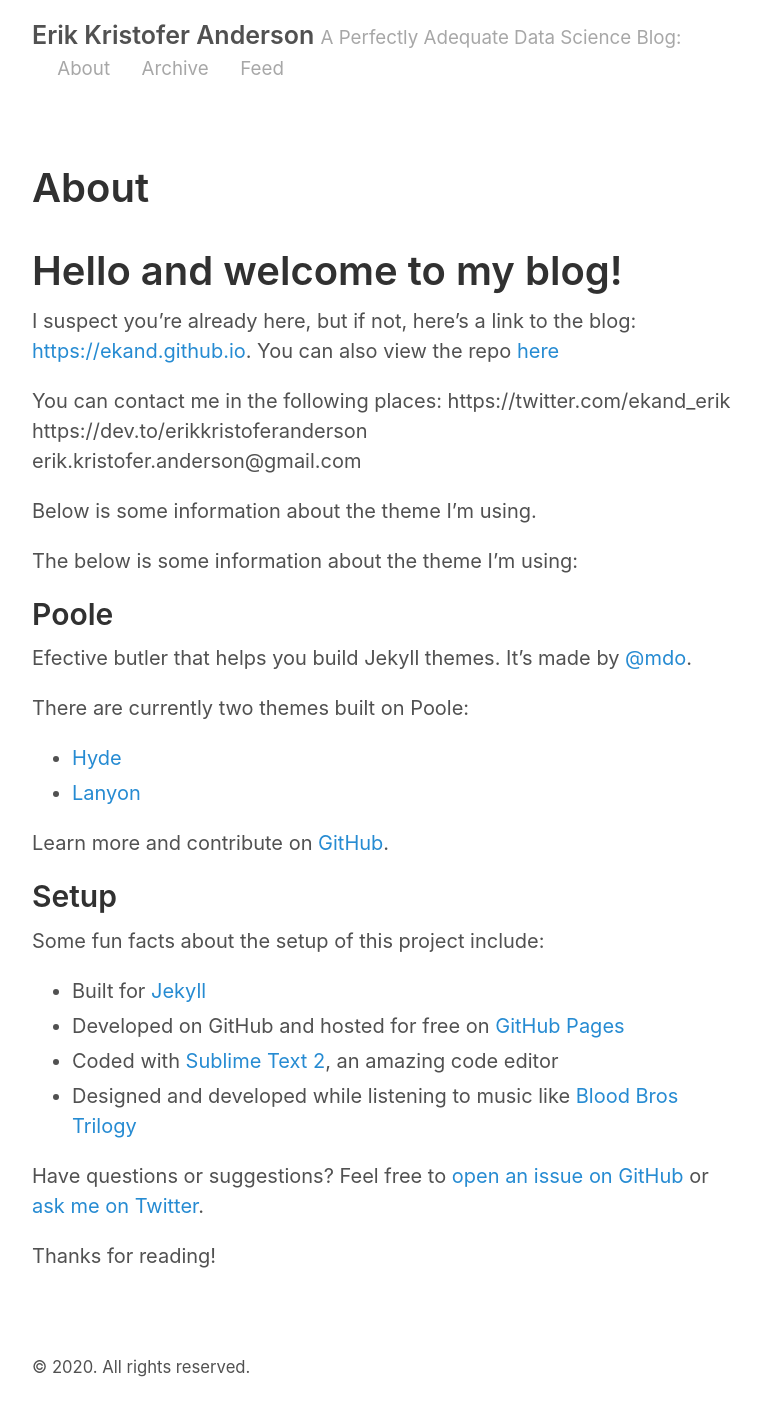
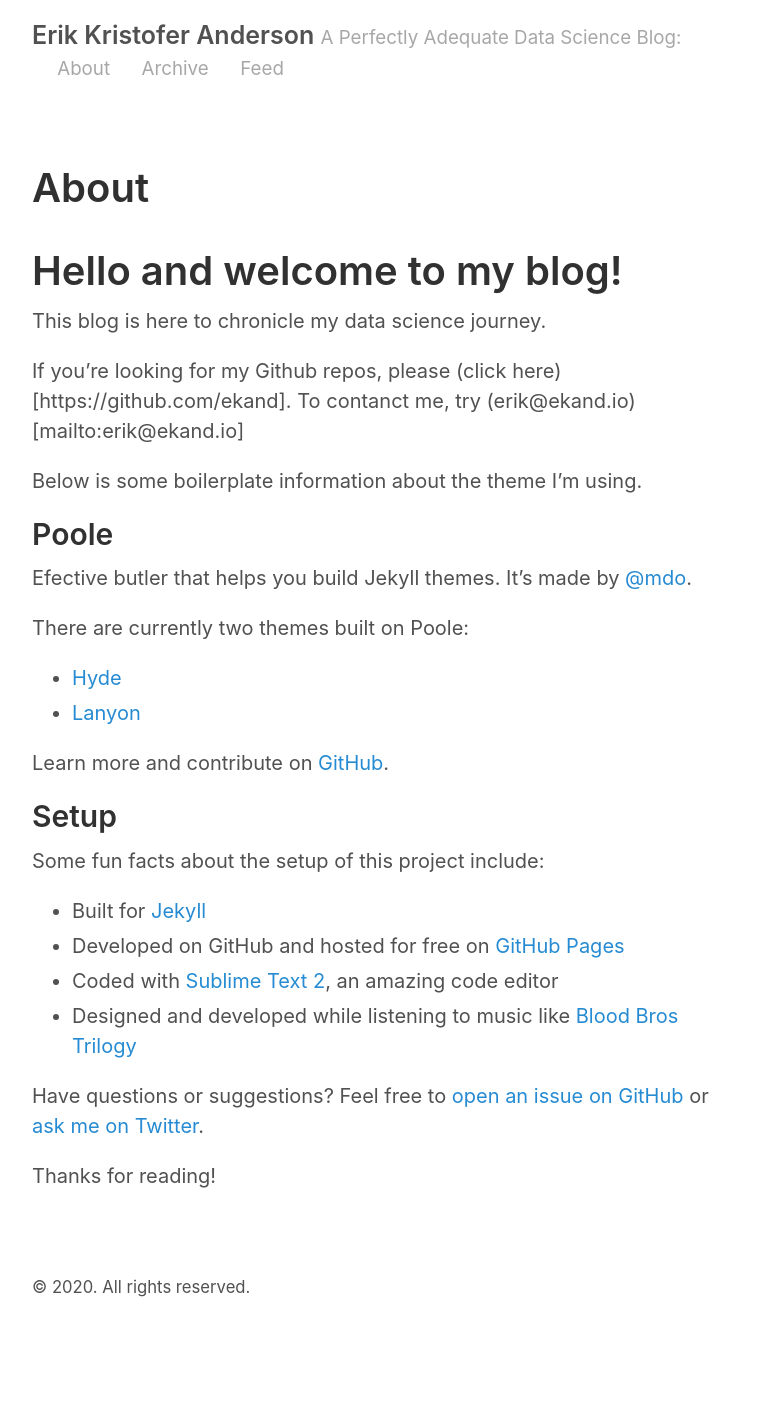
Before and after one commit to erikkristoferanderson/ekand.github.io, a Jekyll site: the page built from about.md, in a window 1280 px wide. Shown: the whole page, without its empty margins (258-1018 px from the left). Built offline with Jekyll 4.4.1, drawn with Linux system fonts in a browser that asks for light colours; after the commit the page ends 1341 px from its top, so only the background shows below that.

Commit message:
Update about.md

```diff
--- a/about.md
+++ b/about.md
@@ -5,18 +5,12 @@ title: About
 
 # Hello and welcome to my blog!
 
-I suspect you're already here, but if not, here's a link to the blog: [https://ekand.github.io](https://ekand.github.io).
-You can also view the repo [here](https://github.com/ekand/ekand.github.io)
+This blog is here to chronicle my data science journey.
 
-You can contact me in the following places:
-https://twitter.com/ekand_erik
-https://dev.to/erikkristoferanderson
-erik.kristofer.anderson@gmail.com
+If you're looking for my Github repos, please (click here)[https://github.com/ekand].
+To contanct me, try (erik@ekand.io)[mailto:erik@ekand.io]
 
-Below is some information about the theme I'm using.
-
-The below is some information about the theme I'm using:
-
+Below is some boilerplate information about the theme I'm using.
 
 ## Poole
 Efective butler that helps you build Jekyll themes. It's made by [@mdo](https://twitter.com/mdo).
```
